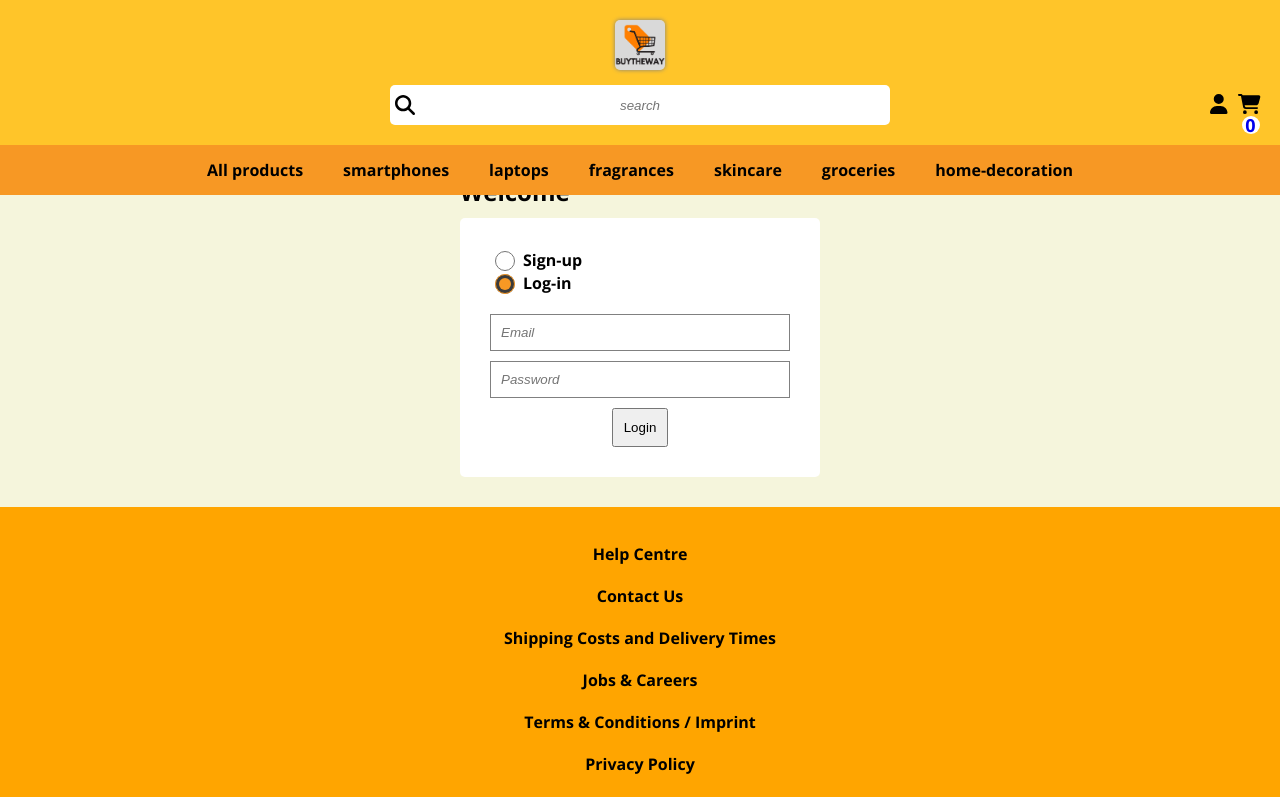
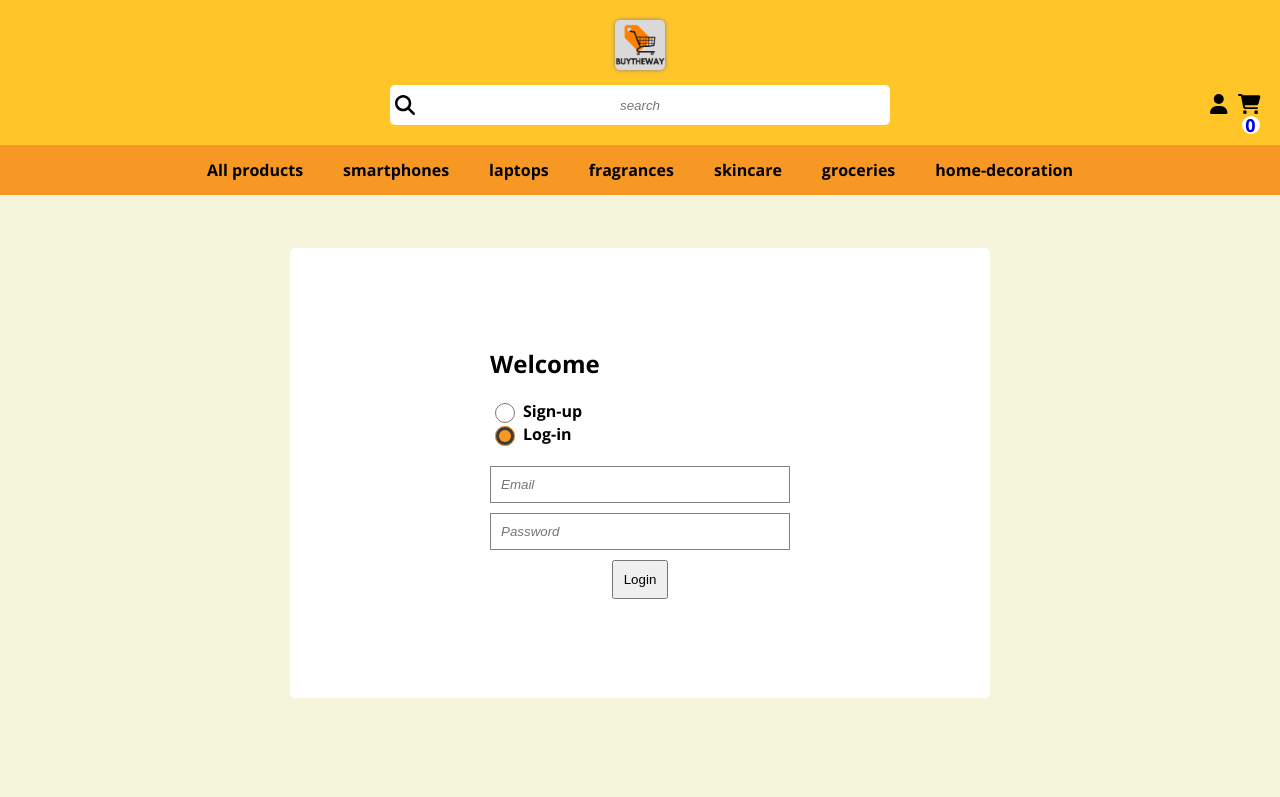
Before and after one commit to barisbalcimusic/e-commerce-app, a React (Vite) app: page /auth in a window 1280 px wide. Shown: the top 797 px of the page. Built offline with nearby package versions, Linux system fonts and the light colour scheme; data requests are answered from the project's data file.

Commit message:
overflow-x  problem solved

```diff
--- a/src/index.scss
+++ b/src/index.scss
@@ -6,7 +6,6 @@
 }
 
 body {
-  width: 100vw;
   margin: 0;
   font-family: "Open Sans", sans-serif;
   #root {
--- a/src/pages/Credentials.jsx
+++ b/src/pages/Credentials.jsx
@@ -46,9 +46,10 @@ const Credentials = () => {
         </p>
       ) : (
         <>
+          <div className="selecting-div">
+            <div className="selecting-container">
+              <div className="sign-up-div">
                 <h2>Welcome</h2>
-          <div className="selecting-div">
-            <div className="sign-up-div">
                 <div className="radio-div">
                   <input
                     type="radio"
@@ -80,6 +81,7 @@ const Credentials = () => {
                 ) : null}
               </div>
             </div>
+          </div>
         </>
       )}
     </div>
--- a/src/styles/Credentials.scss
+++ b/src/styles/Credentials.scss
@@ -1,8 +1,11 @@
 .credentials {
-  padding: 30px 0;
+  @include flex-row-centered;
+  width: 100%;
+  min-height: calc(100vh - 145px);
   display: flex;
   flex-direction: column;
   gap: 10px;
+
   h2 {
     margin: 0;
   }
@@ -12,6 +15,10 @@
     margin: 0;
   }
   .selecting-div {
+    @include flex-row-centered;
+    width: 100%;
+    max-width: 700px;
+    height: 450px;
     background-color: white;
     padding: 30px;
     display: flex;
```
Also changed, not shown: src/styles/_mixin.scss (renamed from src/styles/_Mixin.scss), src/styles/_variables.scss (renamed from src/styles/_Variables.scss). Lines whose indentation alone changed are shown as unchanged.
